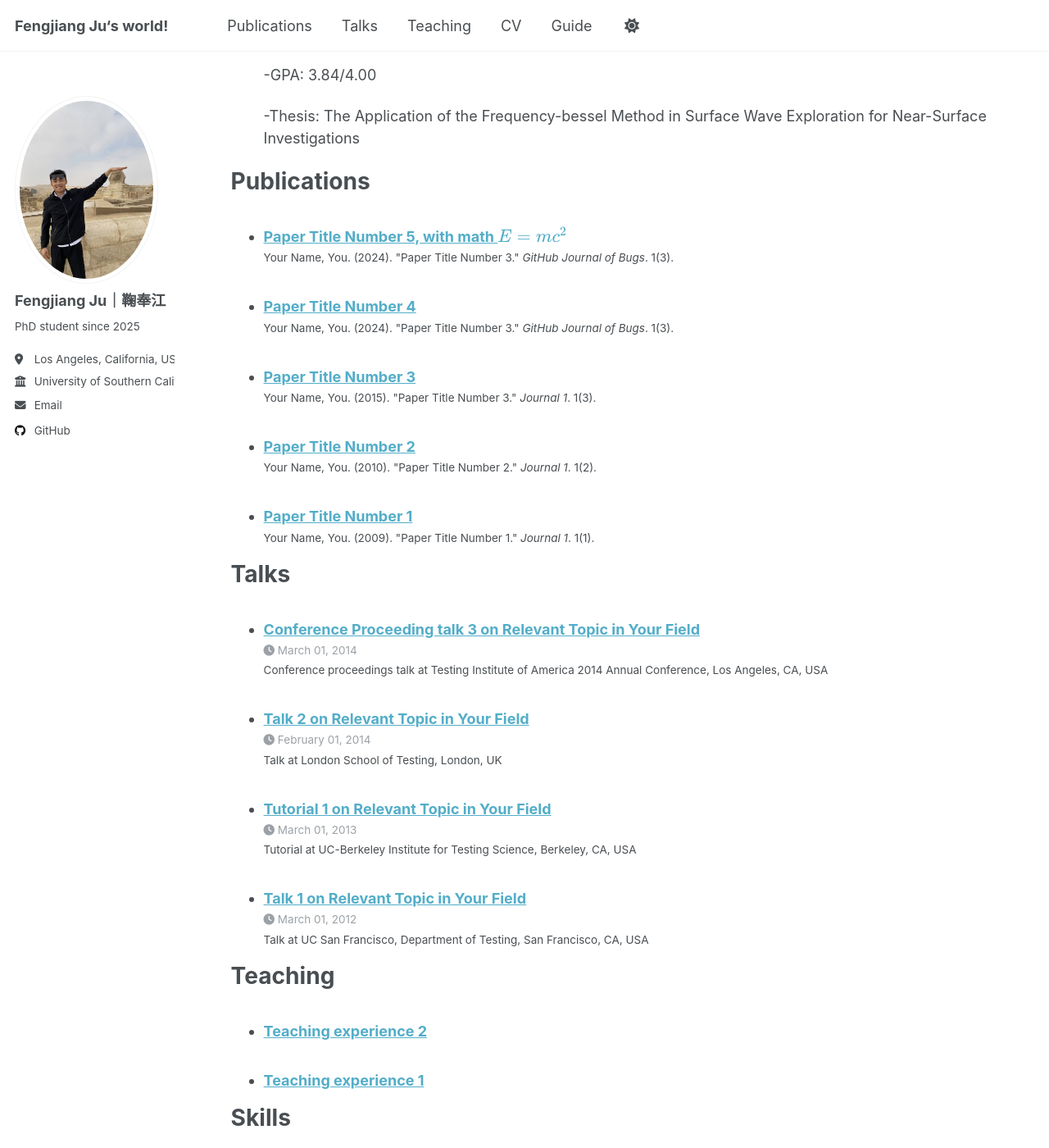
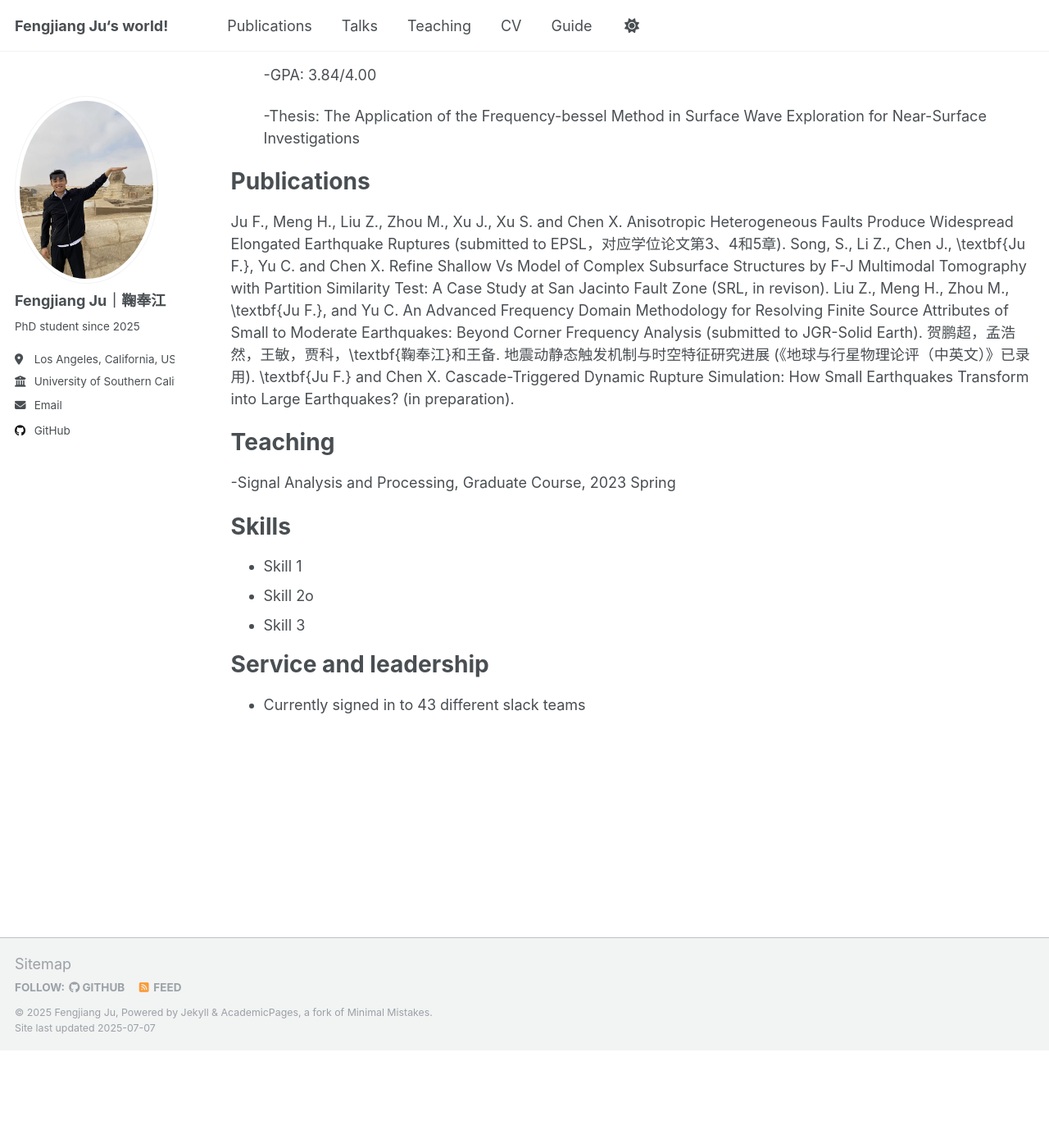
Before and after one commit to FengJiangJu/fengjiangju.github.io, a Jekyll site: the page built from _pages/cv.md, in a window 1280 px wide and 1400 px high, scrolled down 389 px. Shown: the whole window at 82% size. Built offline with Jekyll 4.4.1, drawn with Linux system fonts in a browser that asks for light colours; a script that is not in the unit is left out; after the commit the page ends 1670 px from its top, so only the background shows below that; some of the changed text lies outside the part shown.

Commit message:
Update cv.md

```diff
--- a/_pages/cv.md
+++ b/_pages/cv.md
@@ -25,29 +25,20 @@ Education
 
 Publications
 ======
-  <ul>{% for post in site.publications reversed %}
-    {% include archive-single-cv.html %}
-  {% endfor %}</ul>
-
-Talks
-======
-  <ul>{% for post in site.talks reversed %}
-    {% include archive-single-talk-cv.html  %}
-  {% endfor %}</ul>
+  Ju F., Meng H., Liu Z., Zhou M., Xu J., Xu S. and Chen X. Anisotropic Heterogeneous Faults Produce Widespread Elongated Earthquake Ruptures (submitted to EPSL，对应学位论文第3、4和5章).
+  Song, S., Li Z., Chen J., \textbf{Ju F.}, Yu C. and Chen X. Refine Shallow Vs Model of Complex Subsurface Structures by F-J Multimodal Tomography with Partition Similarity Test: A Case Study at San Jacinto Fault Zone (SRL, in revison).
+  Liu Z., Meng H., Zhou M., \textbf{Ju F.}, and Yu C. An Advanced Frequency Domain Methodology for Resolving Finite Source Attributes of Small to Moderate Earthquakes: Beyond Corner Frequency Analysis (submitted to JGR-Solid Earth).
+  贺鹏超，孟浩然，王敏，贾科，\textbf{鞠奉江}和王备. 地震动静态触发机制与时空特征研究进展 (《地球与行星物理论评（中英文）》已录用).
+  \textbf{Ju F.} and Chen X. Cascade-Triggered Dynamic Rupture Simulation: How Small Earthquakes Transform into Large Earthquakes? (in preparation).
 
 Teaching
 ======
-  <ul>{% for post in site.teaching reversed %}
-    {% include archive-single-cv.html %}
-  {% endfor %}</ul>
+  -Signal Analysis and Processing, Graduate Course, 2023 Spring
 
 Skills
 ======
 * Skill 1
-* Skill 2
-  * Sub-skill 2.1
-  * Sub-skill 2.2
-  * Sub-skill 2.3
+* Skill 2o
 * Skill 3
 
 Service and leadership
```
